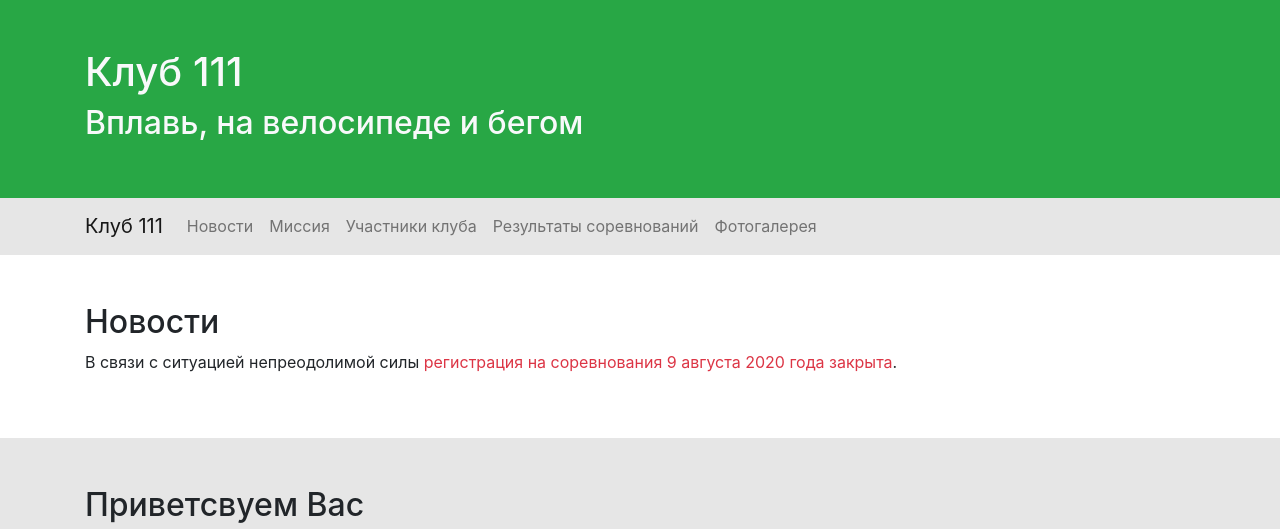
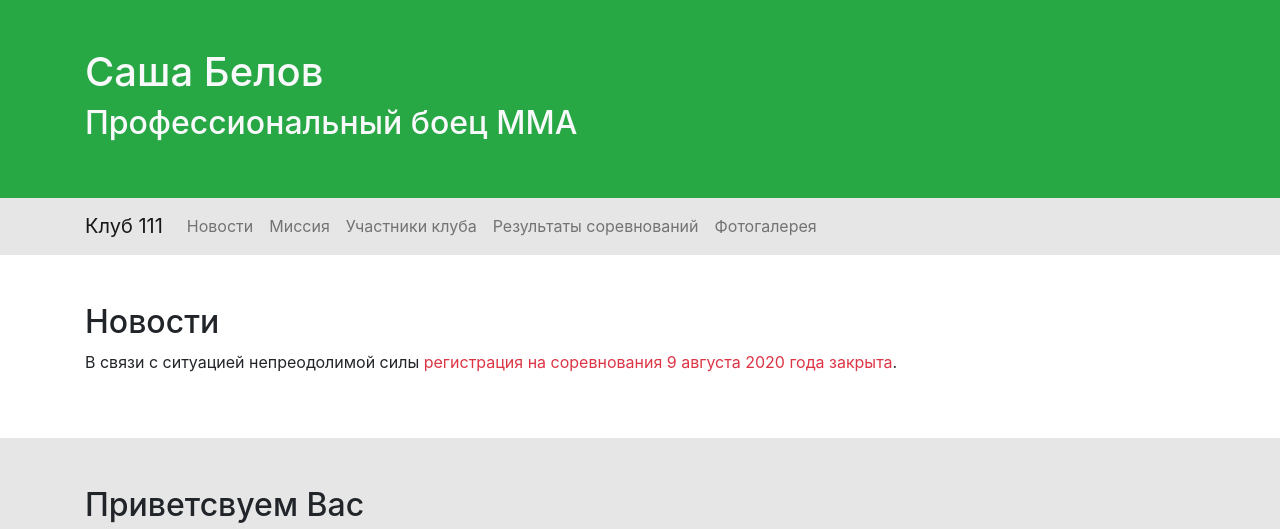
Before and after one commit to alisabox/aleksandrbelov.ru, a plain HTML site: page index.html in a window 1280 px wide. Shown: the top 529 px of the page. Drawn offline with nearby package versions, Linux system fonts and the light colour scheme.

Commit message:
#2 add changes in template

```diff
--- a/index.html
+++ b/index.html
@@ -23,8 +23,8 @@
 
 <body>
     <header class="pb-5 pt-5 text-light bg-success">
-        <h1 class="container">Клуб 111</h1>
-        <h2 class="container">Вплавь, на велосипеде и бегом</h1>
+        <h1 class="container">Саша Белов</h1>
+        <h2 class="container">Профессиональный боец ММА</h1>
     </header>
 
     <button id="go-top" class="btn btn-info">Наверх</button>
```
